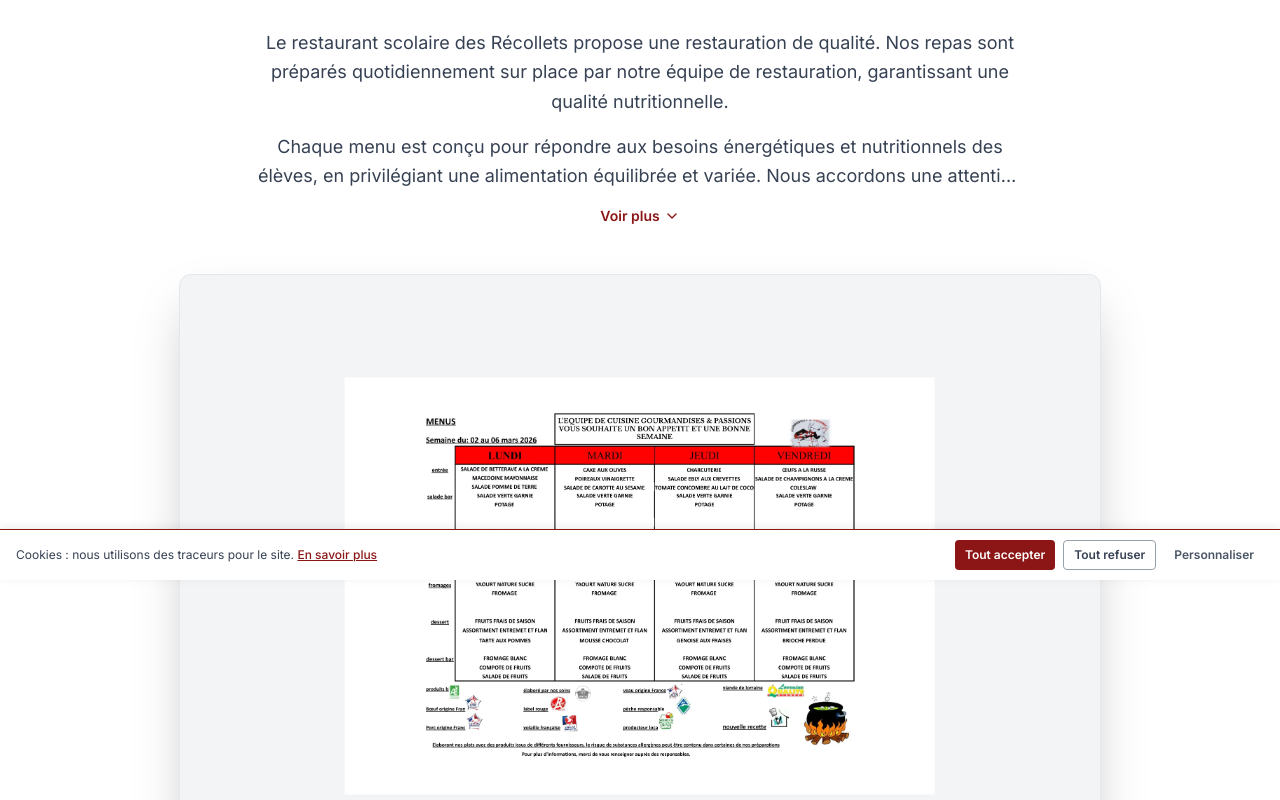
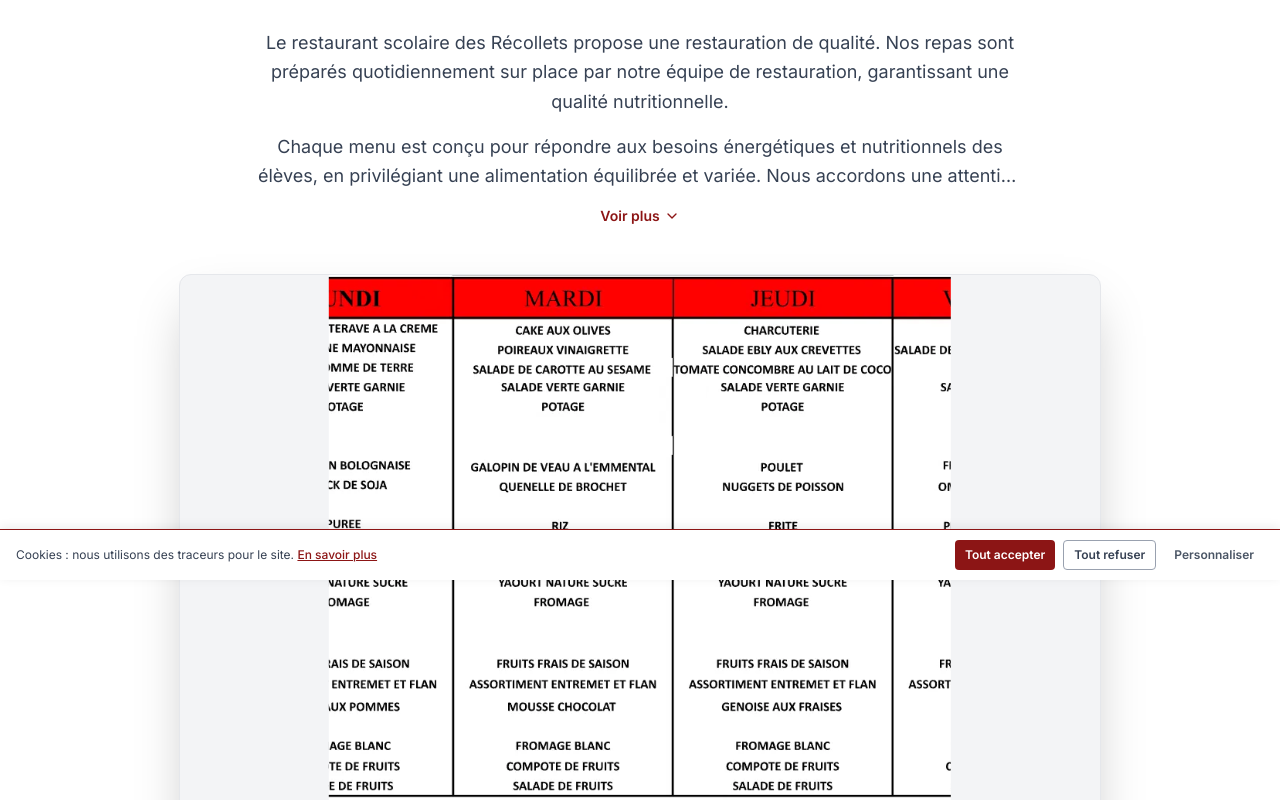
Before and after one commit to Dev-Wtz/site-recollets-final, a Next.js app: page /restauration/cantine in a window 1280 px wide. Shown: the part 220-1020 px from the top of the page. Built offline with nearby package versions, Linux system fonts and the light colour scheme; no server answers.

Commit message:
Menus: image remplit le cadre (object-cover)
Made-with: Cursor

```diff
--- a/app/restauration/cafeteria/page.tsx
+++ b/app/restauration/cafeteria/page.tsx
@@ -66,13 +66,13 @@ export default function CafeteriaPage() {
 
           <div className="flex flex-col items-center gap-4 px-2 sm:px-4">
             <div className="flex justify-center w-full max-w-4xl">
-              <div className="relative w-full md:w-[90%] rounded-xl shadow-2xl overflow-hidden border border-gray-200 bg-gray-100 flex items-center justify-center">
+              <div className="relative w-full md:w-[90%] aspect-[9/16] max-h-[85vh] rounded-xl shadow-2xl overflow-hidden border border-gray-200 bg-gray-100">
                 <NextImage
                   src={IMAGE_CAFETERIA}
                   alt="Menu Cafeteria du Lycee - Les Recollets"
                   width={900}
                   height={1600}
-                  className="w-full h-auto object-contain object-center select-none"
+                  className="w-full h-full object-cover object-center select-none"
                   quality={90}
                   sizes="(max-width: 640px) 100vw, (max-width: 1024px) 95vw, 800px"
                   loading="lazy"
--- a/app/restauration/cantine/page.tsx
+++ b/app/restauration/cantine/page.tsx
@@ -70,13 +70,13 @@ export default function CantinePage() {
 
           <div className="flex flex-col items-center gap-4 px-2 sm:px-4">
             <div className="flex justify-center w-full max-w-5xl">
-              <div className="relative w-full md:w-[90%] min-h-[65vh] sm:min-h-[72vh] md:h-[78vh] rounded-xl shadow-2xl overflow-auto border border-gray-200 bg-gray-100 flex items-center justify-center py-4">
+              <div className="relative w-full md:w-[90%] h-[65vh] sm:h-[72vh] md:h-[78vh] rounded-xl shadow-2xl overflow-hidden border border-gray-200 bg-gray-100">
                 <NextImage
                   src={IMAGE_CANTINE}
                   alt="Menu Restaurant Scolaire - Les Récollets"
                   width={1600}
                   height={900}
-                  className="max-w-none h-full w-auto object-contain object-center rotate-90 select-none"
+                  className="w-full h-full object-cover object-center rotate-90 select-none"
                   quality={90}
                   sizes="(max-width: 640px) 100vw, (max-width: 1024px) 95vw, 1200px"
                   loading="lazy"
--- a/app/restauration/maternelle/page.tsx
+++ b/app/restauration/maternelle/page.tsx
@@ -100,13 +100,13 @@ export default function MaternellePage() {
           {/* Menu horizontal : largeur adaptative, lisible mobile + desktop */}
           <div className="flex flex-col items-center gap-4 px-2 sm:px-4">
             <div className="flex justify-center w-full max-w-5xl">
-              <div className="relative w-full md:w-[90%] min-h-[65vh] sm:min-h-[72vh] md:h-[78vh] rounded-xl shadow-2xl overflow-auto border border-gray-200 bg-gray-100 flex items-center justify-center py-4">
+              <div className="relative w-full md:w-[90%] h-[65vh] sm:h-[72vh] md:h-[78vh] rounded-xl shadow-2xl overflow-hidden border border-gray-200 bg-gray-100">
                 <NextImage
                   src={IMAGE_MATERNELLE}
                   alt="Menu Maternelle - Les Récollets"
                   width={1600}
                   height={900}
-                  className="max-w-none h-full w-auto object-contain object-center rotate-90 select-none"
+                  className="w-full h-full object-cover object-center rotate-90 select-none"
                   quality={90}
                   sizes="(max-width: 640px) 100vw, (max-width: 1024px) 95vw, 1200px"
                   loading="lazy"
```
